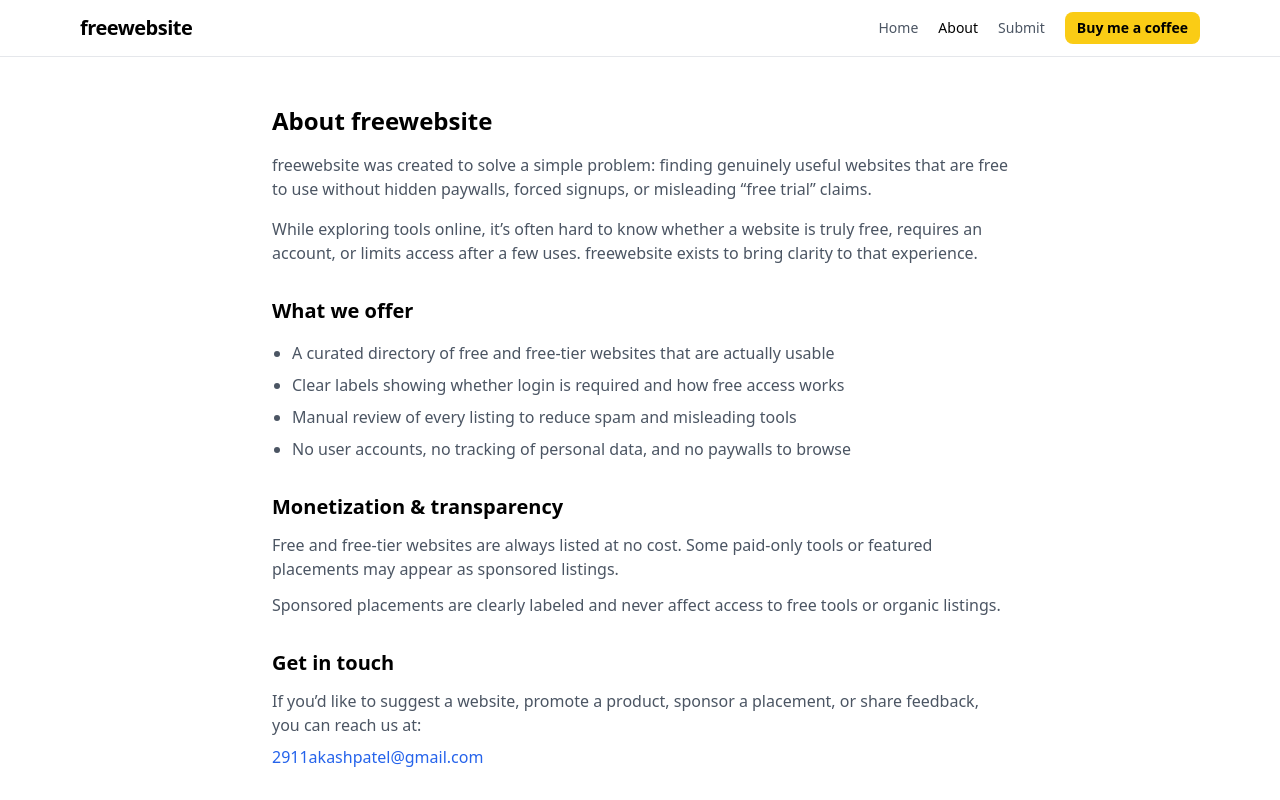
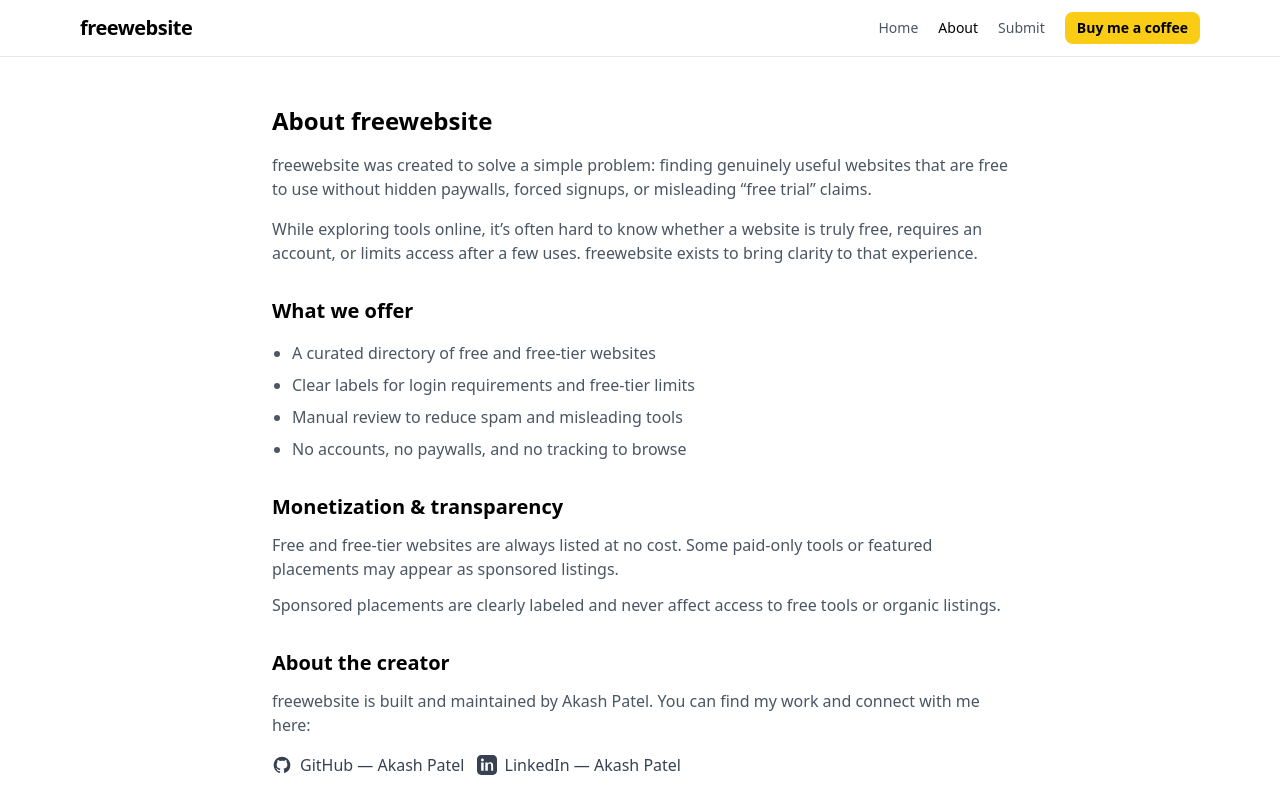
Before and after one commit to Akash-2911/freewebsite, a React (Vite) app: page /about in a window 1280 px wide. Shown: the top 800 px of the page. Built offline with nearby package versions, Linux system fonts and the light colour scheme.

Commit message:
Add Buy Me a Coffee floating widget

```diff
--- a/index.html
+++ b/index.html
@@ -53,5 +53,20 @@
 
     <div id="root"></div>
     <script type="module" src="/src/main.jsx"></script>
+
+    <!-- Buy Me a Coffee Widget -->
+  <script
+    data-name="BMC-Widget"
+    data-cfasync="false"
+    src="https://cdnjs.buymeacoffee.com/1.0.0/widget.prod.min.js"
+    data-id="akash.patel"
+    data-description="Support me on Buy me a coffee!"
+    data-message="Suggest Your Favorite Drink"
+    data-color="#FF813F"
+    data-position="Right"
+    data-x_margin="18"
+    data-y_margin="18"
+  ></script>
+
   </body>
 </html>
--- a/src/pages/About.jsx
+++ b/src/pages/About.jsx
@@ -18,21 +18,10 @@ export default function About() {
       <h2 className="mt-8 text-xl font-semibold">What we offer</h2>
 
       <ul className="mt-4 list-disc space-y-2 pl-5 text-gray-600">
-        <li>
-          A curated directory of free and free-tier websites that are actually
-          usable
-        </li>
-        <li>
-          Clear labels showing whether login is required and how free access
-          works
-        </li>
-        <li>
-          Manual review of every listing to reduce spam and misleading tools
-        </li>
-        <li>
-          No user accounts, no tracking of personal data, and no paywalls to
-          browse
-        </li>
+        <li>A curated directory of free and free-tier websites</li>
+        <li>Clear labels for login requirements and free-tier limits</li>
+        <li>Manual review to reduce spam and misleading tools</li>
+        <li>No accounts, no paywalls, and no tracking to browse</li>
       </ul>
 
       <h2 className="mt-8 text-xl font-semibold">Monetization & transparency</h2>
@@ -47,21 +36,54 @@ export default function About() {
         tools or organic listings.
       </p>
 
-      <h2 className="mt-8 text-xl font-semibold">Get in touch</h2>
+      <h2 className="mt-8 text-xl font-semibold">About the creator</h2>
 
       <p className="mt-3 text-gray-600">
-        If you’d like to suggest a website, promote a product, sponsor a
-        placement, or share feedback, you can reach us at:
+        freewebsite is built and maintained by <span className="font-medium">Akash Patel</span>.
+        You can find my work and connect with me here:
       </p>
 
-      <p className="mt-2 font-medium">
+      <div className="mt-4 flex flex-col gap-3 sm:flex-row">
+        {/* GitHub */}
         <a
-          href="mailto:2911akashpatel@gmail.com"
-          className="text-blue-600 hover:underline"
+          href="https://github.com/akashpatel"
+          target="_blank"
+          rel="noreferrer"
+          className="flex items-center gap-2 text-gray-700 hover:text-black"
         >
-          2911akashpatel@gmail.com
+          <svg
+            className="h-5 w-5"
+            viewBox="0 0 24 24"
+            fill="currentColor"
+            aria-hidden="true"
+          >
+            <path
+              fillRule="evenodd"
+              d="M12 2C6.477 2 2 6.484 2 12.017c0 4.425 2.865 8.18 6.839 9.504.5.092.682-.217.682-.483 0-.237-.008-.868-.013-1.703-2.782.605-3.369-1.343-3.369-1.343-.454-1.158-1.11-1.466-1.11-1.466-.908-.62.069-.608.069-.608 1.003.07 1.531 1.032 1.531 1.032.892 1.53 2.341 1.088 2.91.832.092-.647.35-1.088.636-1.338-2.22-.253-4.555-1.113-4.555-4.951 0-1.093.39-1.988 1.029-2.688-.103-.253-.446-1.272.098-2.65 0 0 .84-.27 2.75 1.026A9.564 9.564 0 0112 6.844c.85.004 1.705.115 2.504.337 1.909-1.296 2.748-1.026 2.748-1.026.546 1.378.202 2.397.1 2.65.64.7 1.028 1.595 1.028 2.688 0 3.848-2.339 4.695-4.566 4.943.359.309.678.92.678 1.855 0 1.338-.012 2.419-.012 2.747 0 .268.18.58.688.482A10.02 10.02 0 0022 12.017C22 6.484 17.522 2 12 2z"
+              clipRule="evenodd"
+            />
+          </svg>
+          <span>GitHub — Akash Patel</span>
         </a>
-      </p>
+
+        {/* LinkedIn */}
+        <a
+          href="https://www.linkedin.com/in/akashpatel"
+          target="_blank"
+          rel="noreferrer"
+          className="flex items-center gap-2 text-gray-700 hover:text-black"
+        >
+          <svg
+            className="h-5 w-5"
+            viewBox="0 0 24 24"
+            fill="currentColor"
+            aria-hidden="true"
+          >
+            <path d="M19 0h-14c-2.761 0-5 2.239-5 5v14c0 2.761 2.239 5 5 5h14c2.761 0 5-2.239 5-5v-14c0-2.761-2.239-5-5-5zm-11 19h-3v-10h3v10zm-1.5-11.268c-.966 0-1.75-.79-1.75-1.764 0-.974.784-1.764 1.75-1.764s1.75.79 1.75 1.764c0 .974-.784 1.764-1.75 1.764zm13.5 11.268h-3v-5.604c0-1.337-.027-3.058-1.864-3.058-1.865 0-2.151 1.454-2.151 2.958v5.704h-3v-10h2.881v1.367h.041c.401-.76 1.379-1.561 2.837-1.561 3.033 0 3.594 1.997 3.594 4.594v5.999z" />
+          </svg>
+          <span>LinkedIn — Akash Patel</span>
+        </a>
+      </div>
     </div>
   );
 }
```
